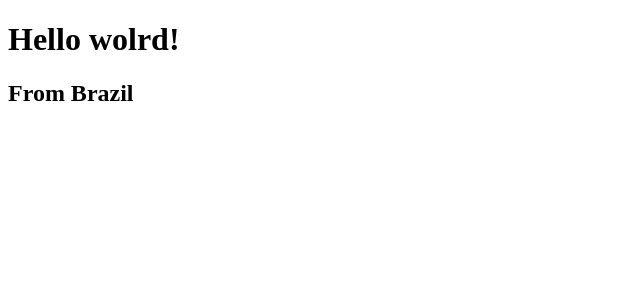
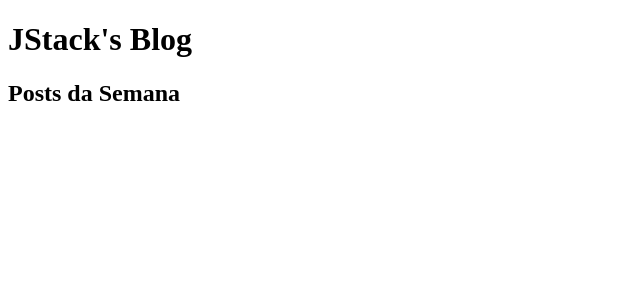
Before and after one commit to joaosoarees/jstack-react-fundamentals, a React app: page / in a window 1280 px wide. Shown: the top 300 px of the page, without its empty margins (0-640 px from the left). Built offline with nearby package versions, Linux system fonts and the light colour scheme.

Commit message:
javascript expressions in jsx

```diff
--- a/src/App.js
+++ b/src/App.js
@@ -1,10 +1,12 @@
 import React from 'react';
+
+const category = 'Posts da Semana';
 
 export default function App() {
   return (
     <>
-      <h1>Hello wolrd!</h1>
-      <h2>From Brazil</h2>
+      <h1>JStack's Blog</h1>
+      <h2>{category}</h2>
     </>
   );
 };
```
